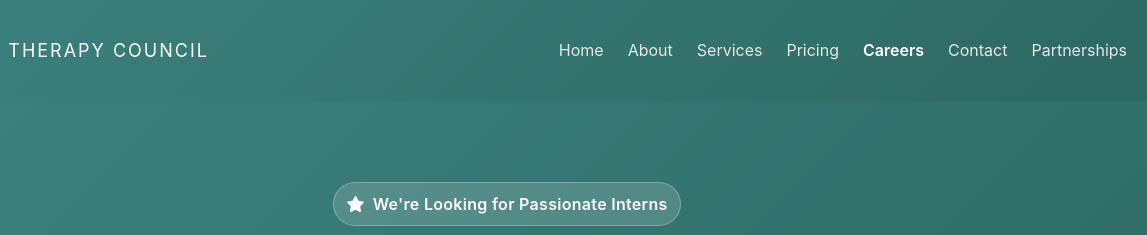
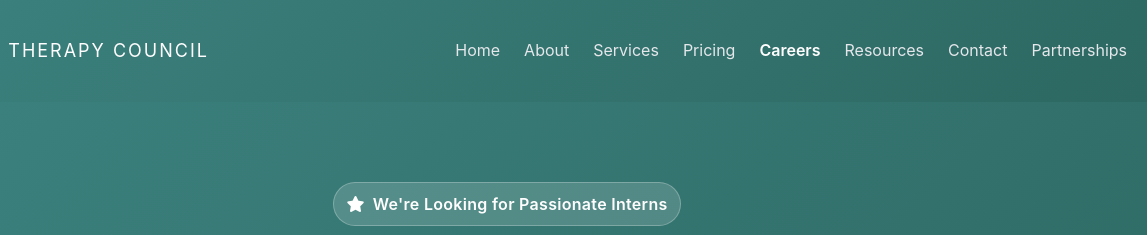
Before and after one commit to Abhinav-Alexander/TC_Website, a website: page src/careers.html in a window 1280 px wide. Shown: the top 235 px of the page, 133-1280 px from the left. Drawn offline with Linux system fonts and the light colour scheme; files that its build step writes are made by us from their sources.

Commit message:
menu update

```diff
--- a/src/careers.html
+++ b/src/careers.html
@@ -377,6 +377,7 @@
                     <li><a href="/services">Services</a></li>
                     <li><a href="/pricing">Pricing</a></li>
                     <li><a href="/careers" class="active">Careers</a></li>
+                    <li><a href="/resources">Resources</a></li>
                     <li><a href="/contact">Contact</a></li>
                     <li><a href="/corporate-partnerships">Partnerships</a></li>
                 </ul>
```
